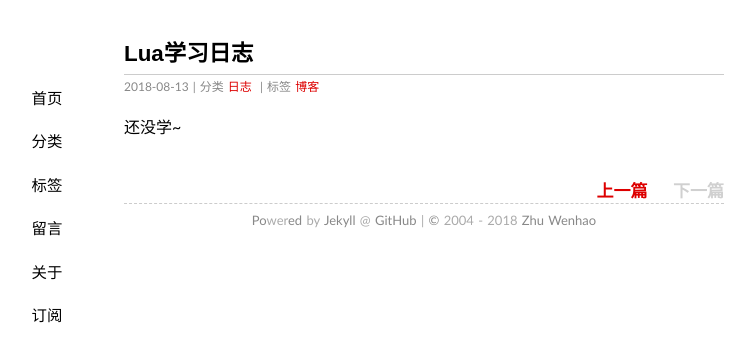
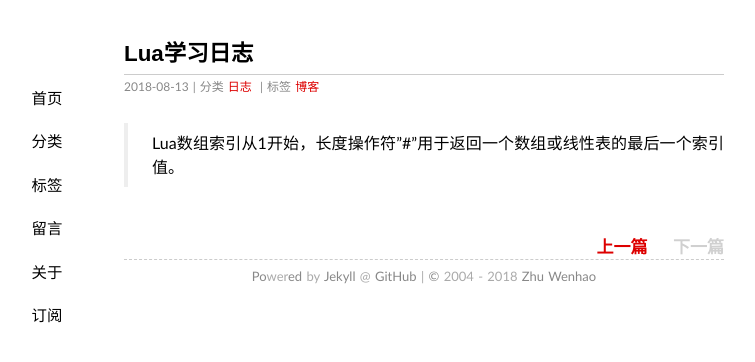
Before and after one commit to zhuwh9/zhuwh9.github.io, a Jekyll site: the page built from _posts/2018-08-13-Lua.md, in a window 1280 px wide. Shown: the top 362 px of the page, without its empty margins (216-971 px from the left). Built offline with Jekyll 4.4.1, drawn with Linux system fonts in a browser that asks for light colours; comment, search, counter and statistics services are not loaded.

Commit message:
Update 2018-08-13-Lua.md

```diff
--- a/_posts/2018-08-13-Lua.md
+++ b/_posts/2018-08-13-Lua.md
@@ -5,4 +5,4 @@ date: 2018-08-13 01:00:10+00:00
 categories: 日志
 tags: 博客
 ---
-还没学~
+> Lua数组索引从1开始，长度操作符"#"用于返回一个数组或线性表的最后一个索引值。
```
